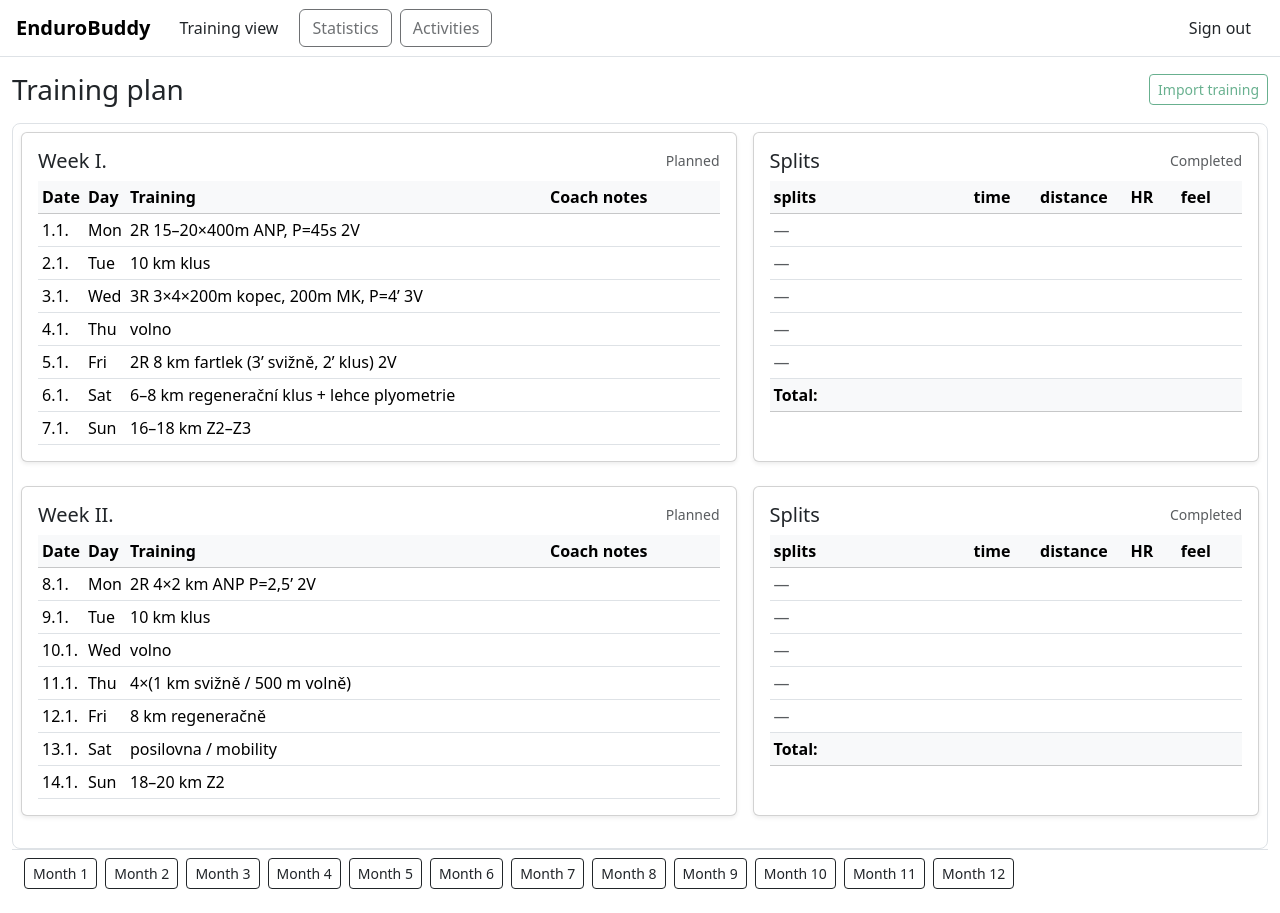
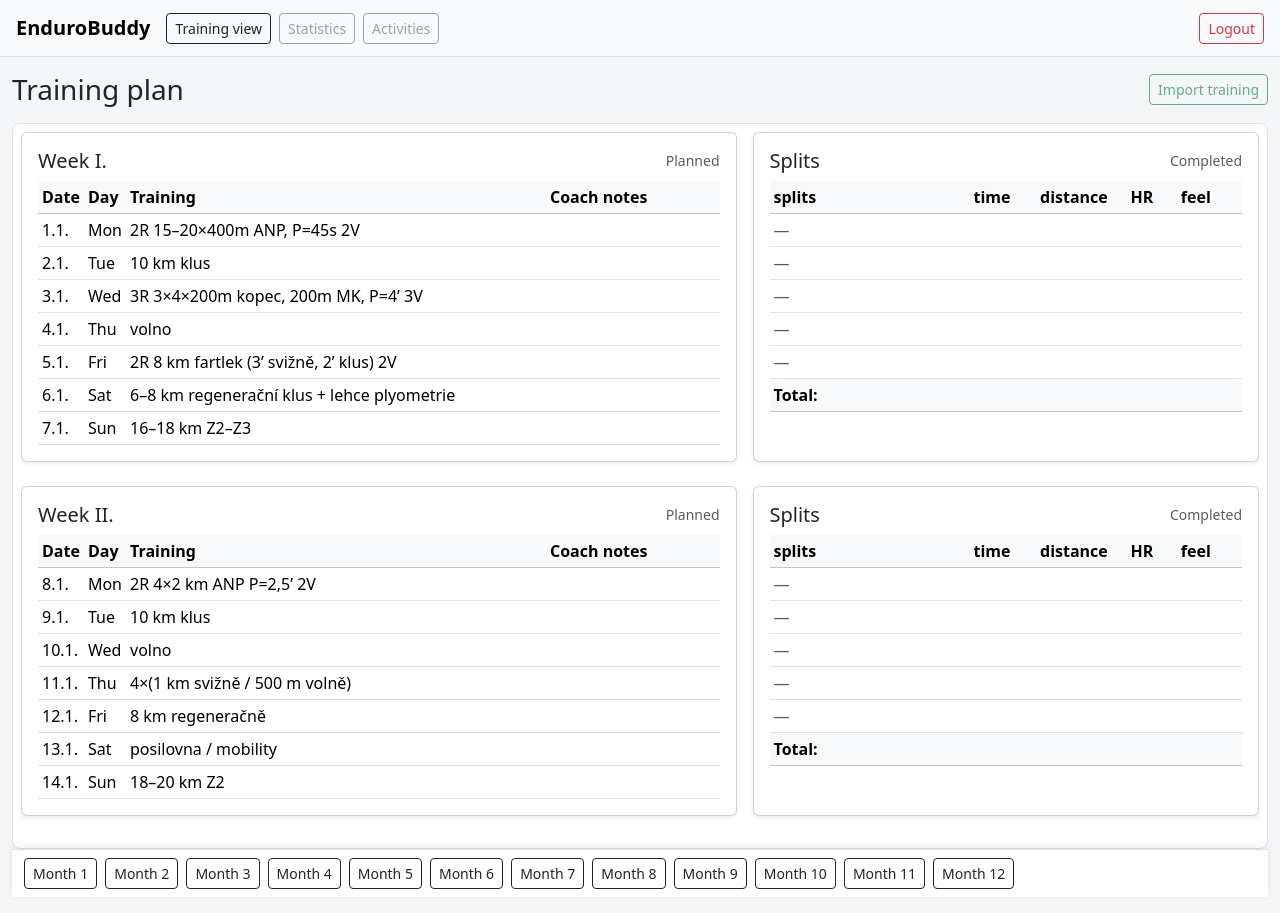
Before and after one commit to gyarab/enduroBuddy, a Django app: page / in a window 1280 px wide. Run offline with Django 5.2, Linux system fonts and the light colour scheme; the visitor is signed in with stand-in values (Sample User, id 1).

Commit message:
dashboard w alles

```diff
--- /dev/null
+++ b/backend/static/dashboard/dashboard.css
@@ -0,0 +1,33 @@
+/* PAGE */
+.eb-page {
+  background: #f5f6f8;
+}
+
+/* WEEK CARDS */
+.eb-week-card {
+  margin-bottom: 32px;
+  border: 1px solid #ddd;
+}
+
+/* SCROLL AREA */
+.eb-scroll-area {
+  max-height: calc(100vh - 160px);
+  overflow-y: auto;
+  padding-bottom: 20px;
+}
+
+/* TABLE SCROLL */
+.eb-table-scroll {
+  max-height: 240px;
+  overflow-y: auto;
+}
+
+/* MONTH SWITCHER */
+.eb-month-switcher {
+  position: sticky;
+  bottom: 0;
+  background: #fff;
+  border-top: 1px solid #ddd;
+  z-index: 100;
+  box-shadow: 0 -2px 8px rgba(0,0,0,0.08);
+}
--- a/backend/templates/base.html
+++ b/backend/templates/base.html
@@ -2,41 +2,41 @@
 <!doctype html>
 <html lang="en">
   <head>
-    <meta charset="utf-8" />
-    <meta name="viewport" content="width=device-width, initial-scale=1" />
+    <meta charset="utf-8">
     <title>{% block title %}EnduroBuddy{% endblock %}</title>
+    <meta name="viewport" content="width=device-width, initial-scale=1">
 
-    <!-- Bootstrap CSS (CDN) -->
+    <!-- ✅ BOOTSTRAP CSS -->
     <link
       href="https://cdn.jsdelivr.net/npm/bootstrap@5.3.2/dist/css/bootstrap.min.css"
       rel="stylesheet"
-    />
+    >
 
+    <!-- APP CSS -->
     <link rel="stylesheet" href="{% static 'dashboard/dashboard.css' %}">
+
     {% block head %}{% endblock %}
   </head>
 
   <body class="eb-page">
-    <!-- TOP NAVBAR -->
-    <nav class="navbar navbar-expand-lg eb-navbar border-bottom">
+
+    <!-- NAVBAR -->
+    <nav class="navbar navbar-expand-lg navbar-light bg-light border-bottom">
       <div class="container-fluid px-3">
         <a class="navbar-brand fw-bold" href="/">EnduroBuddy</a>
 
-        <div class="d-flex gap-2 align-items-center">
-          <a class="btn eb-navbtn" href="/">Training view</a>
-          <a class="btn eb-navbtn disabled" href="#" aria-disabled="true">Statistics</a>
-          <a class="btn eb-navbtn disabled" href="#" aria-disabled="true">Activities</a>
+        <div class="d-flex gap-2">
+          <a class="btn btn-outline-dark btn-sm" href="/">Training view</a>
+          <a class="btn btn-outline-secondary btn-sm disabled">Statistics</a>
+          <a class="btn btn-outline-secondary btn-sm disabled">Activities</a>
         </div>
 
         <div class="ms-auto">
           {% if user.is_authenticated %}
-            <!-- Logout jako POST (spolehlivé) -->
-            <form method="post" action="{% url 'logout' %}" class="m-0">
+            <form method="post" action="{% url 'logout' %}">
               {% csrf_token %}
-              <button type="submit" class="btn eb-logoutbtn">Sign out</button>
+              <button class="btn btn-outline-danger btn-sm">Logout</button>
             </form>
-          {% else %}
-            <a class="btn eb-navbtn" href="{% url 'login' %}">Login</a>
           {% endif %}
         </div>
       </div>
@@ -44,9 +44,9 @@
 
     {% block content %}{% endblock %}
 
-    <!-- Bootstrap JS (CDN) -->
+    <!-- ✅ BOOTSTRAP JS -->
     <script src="https://cdn.jsdelivr.net/npm/bootstrap@5.3.2/dist/js/bootstrap.bundle.min.js"></script>
-    <script src="{% static 'dashboard/dashboard.js' %}"></script>
+
     {% block scripts %}{% endblock %}
   </body>
 </html>
```
Also changed, not shown: 2 other files.
